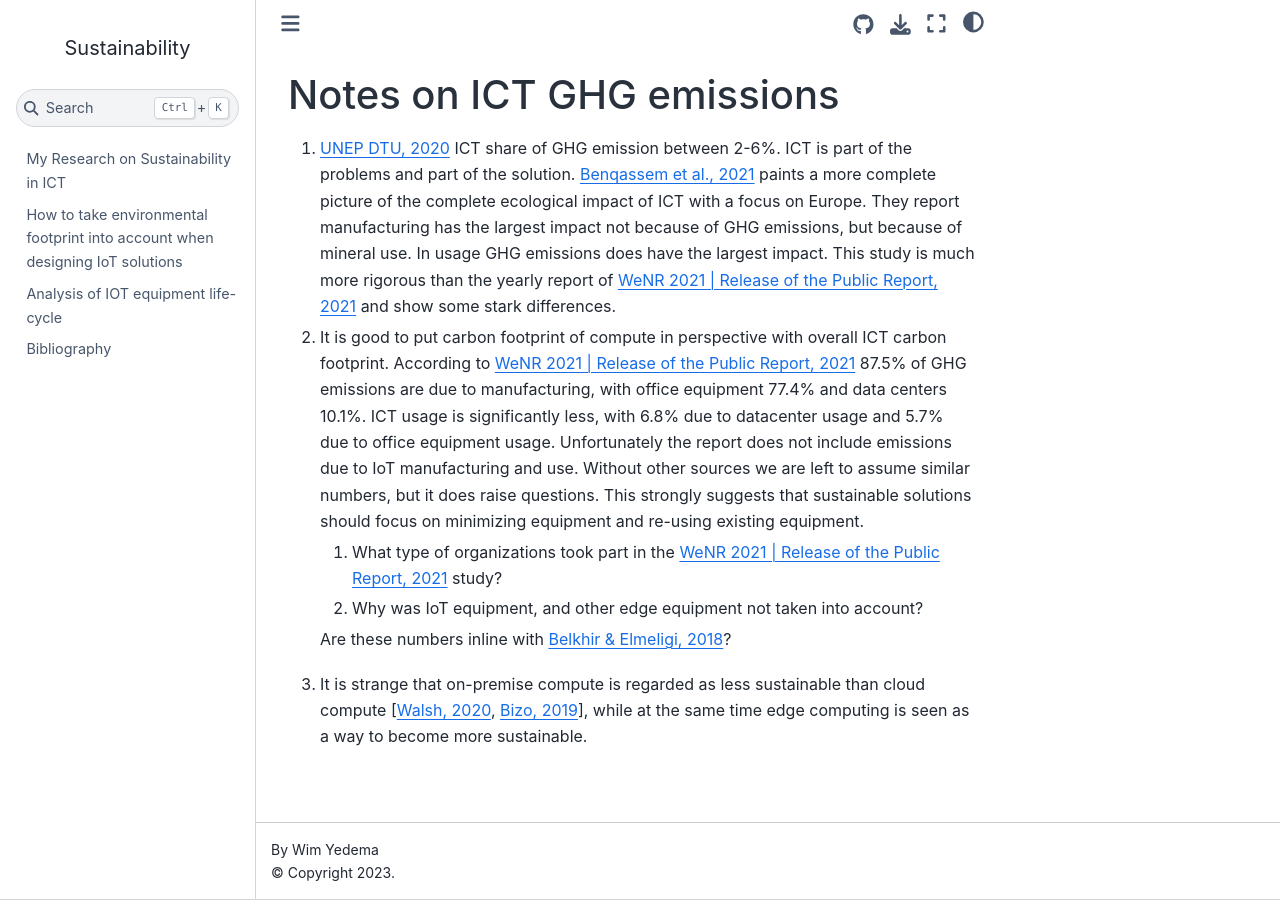
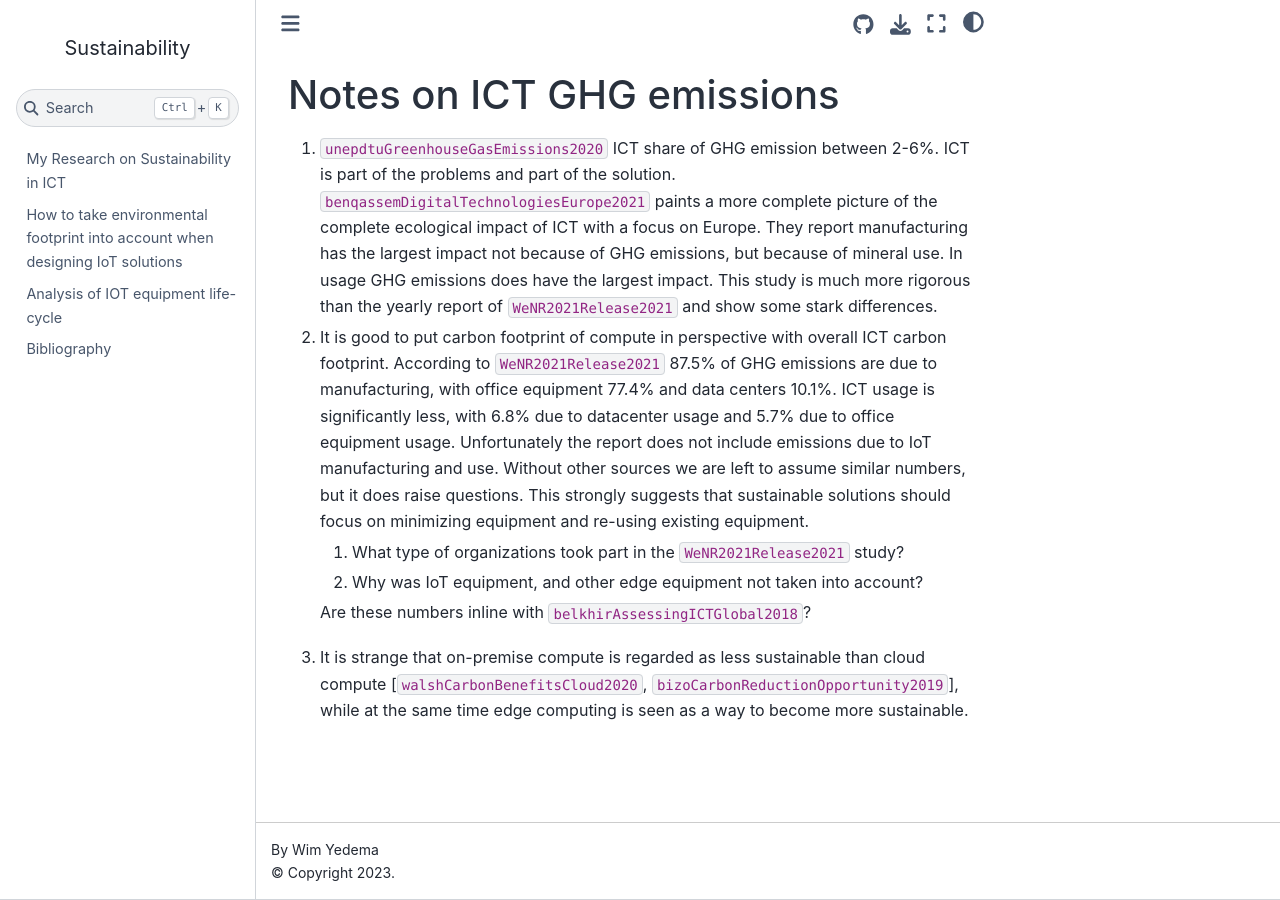
Before and after one commit to WimYedema/sustainability, a Jupyter Book: the page built from doc/footprint-notes/Notes-on-ICT-GHG-emissions.md, in a window 1280 px wide. Built offline with Jupyter Book 1.0.4 settings and Sphinx 7.4.7 and the Sphinx Book theme 1.1.4, drawn with Linux system fonts in a browser that asks for light colours; pages that are not in the unit, such as notebooks, are missing from menus; cross-references to code outside the pages are shown as plain code.

Commit message:
Cleanup notes on ICT GHG

```diff
--- a/doc/footprint-notes/Notes-on-ICT-GHG-emissions.md
+++ b/doc/footprint-notes/Notes-on-ICT-GHG-emissions.md
@@ -1,13 +1,13 @@
 # Notes on ICT GHG emissions
 
-1. [UNEP DTU, 2020](https://www.notion.so/UNEP-DTU-2020-236865478a2a4eaf9726b008d9d93b05?pvs=21) ICT share of GHG emission between 2-6%. ICT is part of the problems and part of the solution. [Benqassem et al., 2021](https://www.notion.so/Benqassem-et-al-2021-46cd1d0489b54de3b6cc10be838a027f?pvs=21) paints a more complete picture of the complete ecological impact of ICT with a focus on Europe. They report manufacturing has the largest impact not because of GHG emissions, but because of mineral use. In usage GHG emissions does have the largest impact. This study is much more rigorous than the yearly report of [WeNR 2021 | Release of the Public Report, 2021](https://www.notion.so/WeNR-2021-Release-of-the-Public-Report-2021-fa3847ef144e4ab195b7fefd85045f26?pvs=21) and show some stark differences.
-2. It is good to put carbon footprint of compute in perspective with overall ICT carbon footprint. According to [WeNR 2021 | Release of the Public Report, 2021](https://www.notion.so/WeNR-2021-Release-of-the-Public-Report-2021-fa3847ef144e4ab195b7fefd85045f26?pvs=21) 87.5% of GHG
+1. {cite:t}`unepdtuGreenhouseGasEmissions2020` ICT share of GHG emission between 2-6%. ICT is part of the problems and part of the solution. {cite:t}`benqassemDigitalTechnologiesEurope2021` paints a more complete picture of the complete ecological impact of ICT with a focus on Europe. They report manufacturing has the largest impact not because of GHG emissions, but because of mineral use. In usage GHG emissions does have the largest impact. This study is much more rigorous than the yearly report of {cite:t}`WeNR2021Release2021` and show some stark differences.
+2. It is good to put carbon footprint of compute in perspective with overall ICT carbon footprint. According to {cite:t}`WeNR2021Release2021` 87.5% of GHG
 emissions are due to manufacturing, with office equipment 77.4% and data centers 10.1%. ICT usage is significantly less, with 6.8% due to datacenter usage and 5.7% due to office equipment usage.
 Unfortunately the report does not include emissions due to IoT manufacturing and use. Without other sources we are left to assume similar numbers, but it does raise questions.
 This strongly suggests that sustainable solutions should focus on minimizing equipment and re-using existing equipment.
-    1. What type of organizations took part in the [WeNR 2021 | Release of the Public Report, 2021](https://www.notion.so/WeNR-2021-Release-of-the-Public-Report-2021-fa3847ef144e4ab195b7fefd85045f26?pvs=21) study?
+    1. What type of organizations took part in the {cite:t}`WeNR2021Release2021` study?
     2. Why was IoT equipment, and other edge equipment not taken into account?
 
-    Are these numbers inline with [Belkhir & Elmeligi, 2018](https://www.notion.so/Belkhir-Elmeligi-2018-6494741040b54fc6b9c71444957a0712?pvs=21)?
+    Are these numbers inline with {cite:t}`belkhirAssessingICTGlobal2018`?
 
-3. It is strange that on-premise compute is regarded as less sustainable than cloud compute [[Walsh, 2020](https://www.notion.so/Walsh-2020-6d3d9001a8384b6fb53c14d193ef17dd?pvs=21), [Bizo, 2019](https://www.notion.so/Bizo-2019-51555a2e81ef45df96335a58462b3c88?pvs=21)], while at the same time edge computing is seen as a way to become more sustainable.
+3. It is strange that on-premise compute is regarded as less sustainable than cloud compute [{cite:t}`walshCarbonBenefitsCloud2020`, {cite:t}`bizoCarbonReductionOpportunity2019`], while at the same time edge computing is seen as a way to become more sustainable.
```
